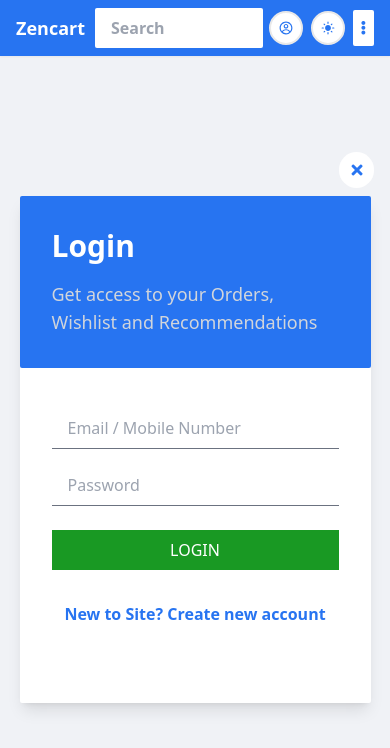
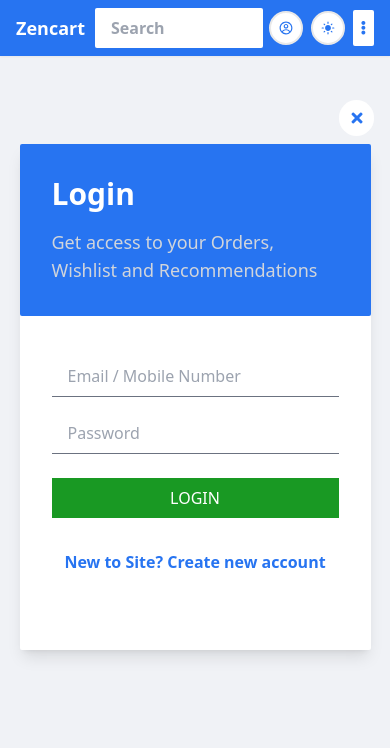
Before and after one commit to santhoshsivkumar/06-FlipkartClone, a React (Vite) app in the folder frontend/: page /login in a window 390 px wide. Shown: the top 748 px of the page. Built offline with nearby package versions, Linux system fonts and the light colour scheme.

Commit message:
"Update margin top value in LoginPage.tsx"

```diff
--- a/frontend/src/pages/LoginPage.tsx
+++ b/frontend/src/pages/LoginPage.tsx
@@ -182,7 +182,7 @@ const LoginPage = () => {
     <>
       <div className="theme gap-2 flex flex-col min-h-[calc(100vh-3.5rem)]  items-center justify-center">
         <div
-          className="theme_color w-[92%] lg:w-[65%] text-right mt-[-45px] lg:mt-0"
+          className="theme_color w-[92%] lg:w-[65%] text-right mt-[-150px] lg:mt-0"
           onClick={() => navigate(-1)}
         >
           <i className="theme_container fas fa-times cursor-pointer py-[10px] px-[12px] rounded-full"></i>
```
